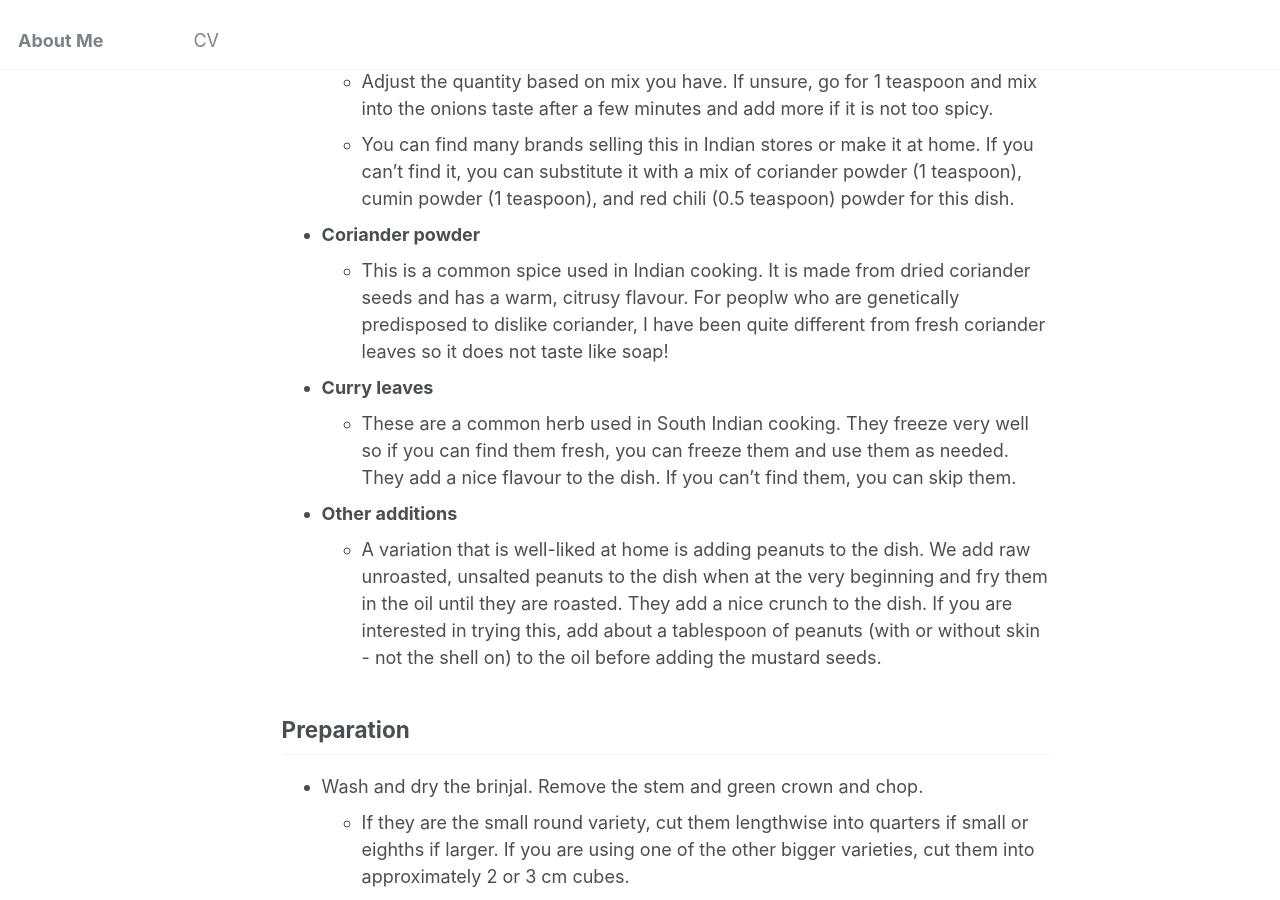
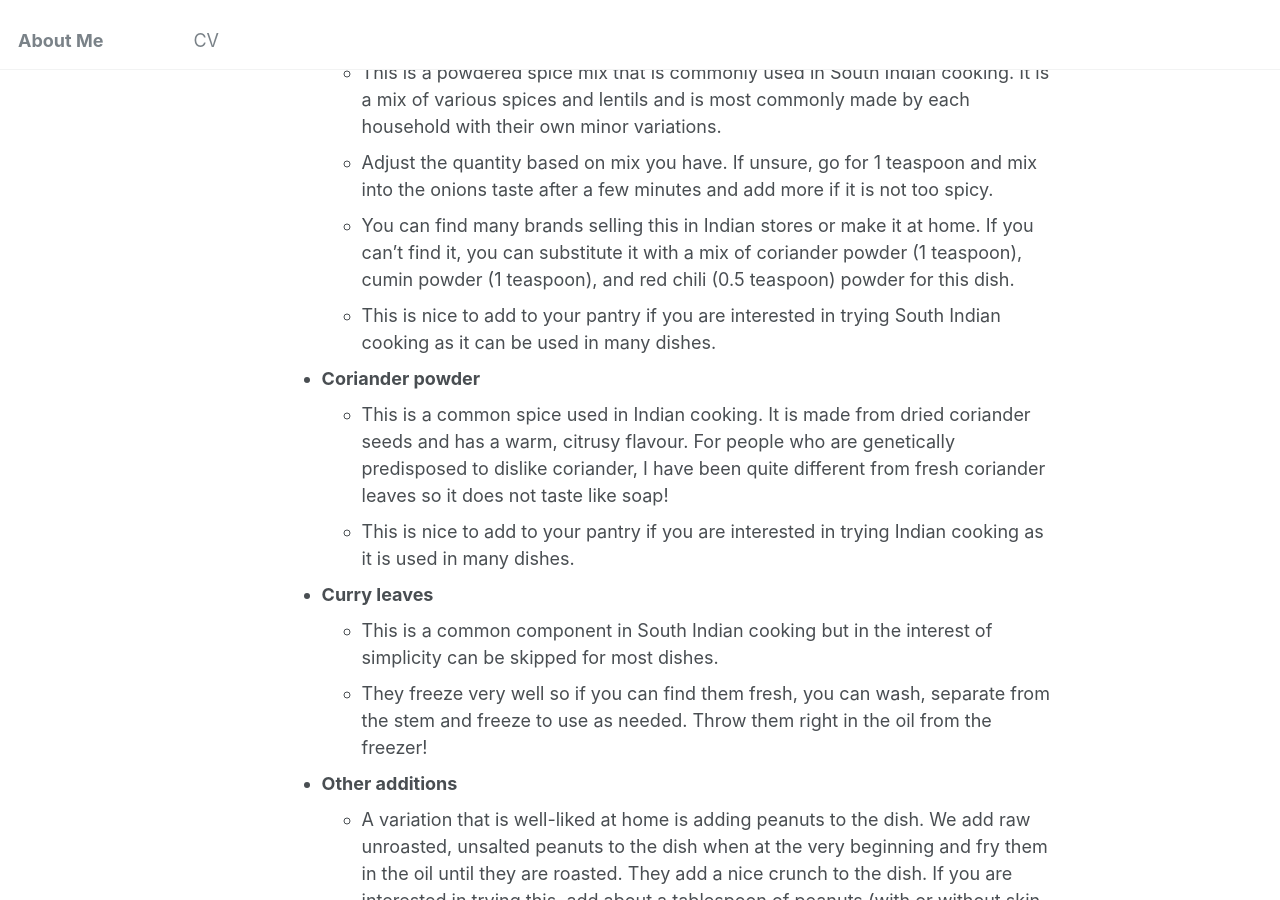
Before and after one commit to Aiswarya-prasad/aiswarya-prasad.github.io, a Jekyll site: the page built from _posts/2024-10-06-recipe-brinjal-fry.md, in a window 1280 px wide and 900 px high, scrolled down 2008 px. Built offline with Jekyll 4.4.1, drawn with Linux system fonts in a browser that asks for light colours; some of the changed text lies outside the part shown.

```diff
--- a/_posts/2024-10-06-recipe-brinjal-fry.md
+++ b/_posts/2024-10-06-recipe-brinjal-fry.md
@@ -11,7 +11,7 @@
   - Recipe
 ---
 
-This is a simple recipe for a delicious South Indian style **Eggplant (aka Brinjal, aka Katthirikkaai)** fry. While it is a great side dish to pair with various South Indian dishes it also works a great way to incorporate eggplants in a meal as side with rice or bread. I have been told by friends who were not fans of eggplants that they enjoyed this dish because of all the other flavors and components that make up the dish.
+This is a simple recipe for a delicious South Indian style **Eggplant (aka Brinjal, aka Katthirikkaai)** fry. While it is a great side dish to pair with various South Indian dishes it also works a great way to incorporate eggplants in a meal as side with rice or bread. I have been told by friends who were not fans of eggplants that they enjoyed this dish because of all the other flavors and components that make up the dish. While there are several variations and recipes and videos for authentic versions of this dish, I have adapted this recipe to be simple and accessible to those with a kitchen not particularly equipped for South Indian cooking without compromising its key flavors!
 
 ## Ingredients (for 2-3 servings)
 
@@ -51,10 +51,13 @@
   - This is a powdered spice mix that is commonly used in South Indian cooking. It is a mix of various spices and lentils and is most commonly made by each household with their own minor variations.
   - Adjust the quantity based on mix you have. If unsure, go for 1 teaspoon and mix into the onions taste after a few minutes and add more if it is not too spicy.
   - You can find many brands selling this in Indian stores or make it at home. If you can't find it, you can substitute it with a mix of coriander powder (1 teaspoon), cumin powder (1 teaspoon), and red chili (0.5 teaspoon) powder for this dish.
+  - This is nice to add to your pantry if you are interested in trying South Indian cooking as it can be used in many dishes.
 - **Coriander powder**
-  - This is a common spice used in Indian cooking. It is made from dried coriander seeds and has a warm, citrusy flavour. For peoplw who are genetically predisposed to dislike coriander, I have been quite different from fresh coriander leaves so it does not taste like soap!
+  - This is a common spice used in Indian cooking. It is made from dried coriander seeds and has a warm, citrusy flavour. For people who are genetically predisposed to dislike coriander, I have been quite different from fresh coriander leaves so it does not taste like soap!
+  - This is nice to add to your pantry if you are interested in trying Indian cooking as it is used in many dishes.
 - **Curry leaves**
-  - These are a common herb used in South Indian cooking. They freeze very well so if you can find them fresh, you can freeze them and use them as needed. They add a nice flavour to the dish. If you can't find them, you can skip them.
+  - This is a common component in South Indian cooking but in the interest of simplicity can be skipped for most dishes.
+  - They freeze very well so if you can find them fresh, you can wash, separate from the stem and freeze to use as needed. Throw them right in the oil from the freezer!
 - **Other additions**
   - A variation that is well-liked at home is adding peanuts to the dish. We add raw unroasted, unsalted peanuts to the dish when at the very beginning and fry them in the oil until they are roasted. They add a nice crunch to the dish. If you are interested in trying this, add about a tablespoon of peanuts (with or without skin - not the shell on) to the oil before adding the mustard seeds.
 
@@ -90,6 +93,6 @@
 
 Often, Indian recipes use terms that are difficult to make sense of for those unfamiliar with the techniques used in the cuisine (eg. fry tomato-onion mix until the oil begins to separate, cook the rice for 3 whistles). I have done my best to avoid this and be as descriptive as possible but please let me know if I slipped up!
 
-I usually find weight measurements more convenient - especially since I set up a palm sized kitchen scale in an easily accessible spot in my kitchen - but the quantities do not need to be so precisely measured so feel free to use volumes or eyeball them if you are used to the ingradients!
+I usually find weight measurements more convenient - especially since I set up a palm sized kitchen scale in an easily accessible spot in my kitchen - but the quantities do not need to be so precisely measured so feel free to use volumes or eyeball them if you are used to the ingredients!
 
 I have added links to pictures that I have borrowed from vastly different sources to help you identify the ingredients or cooking steps if you are unfamiliar with them (I might add my own pictures in the future).
```
Also changed, not shown: other parts of _posts/2024-10-06-recipe-brinjal-fry.md (+1 -1 lines).
